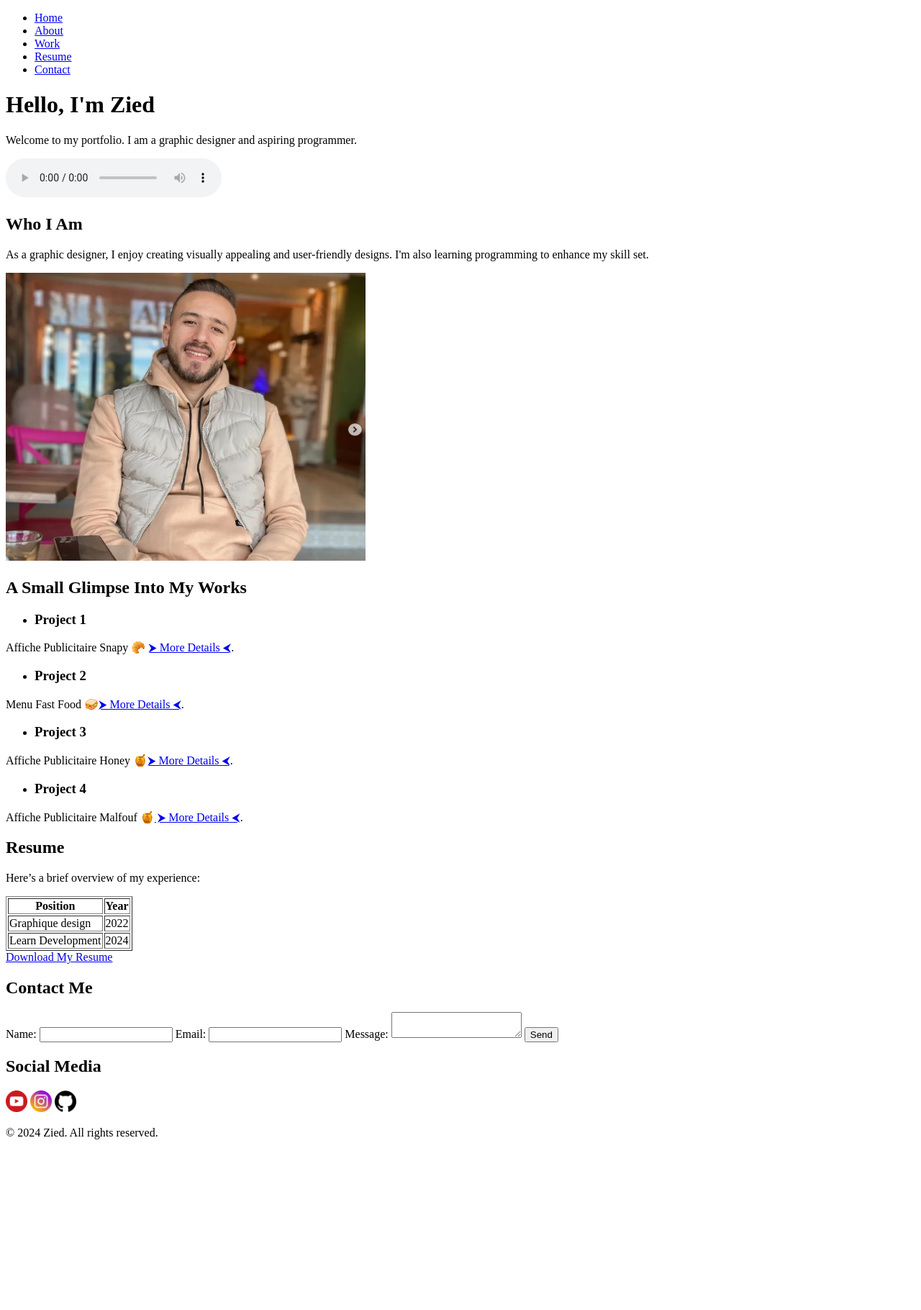
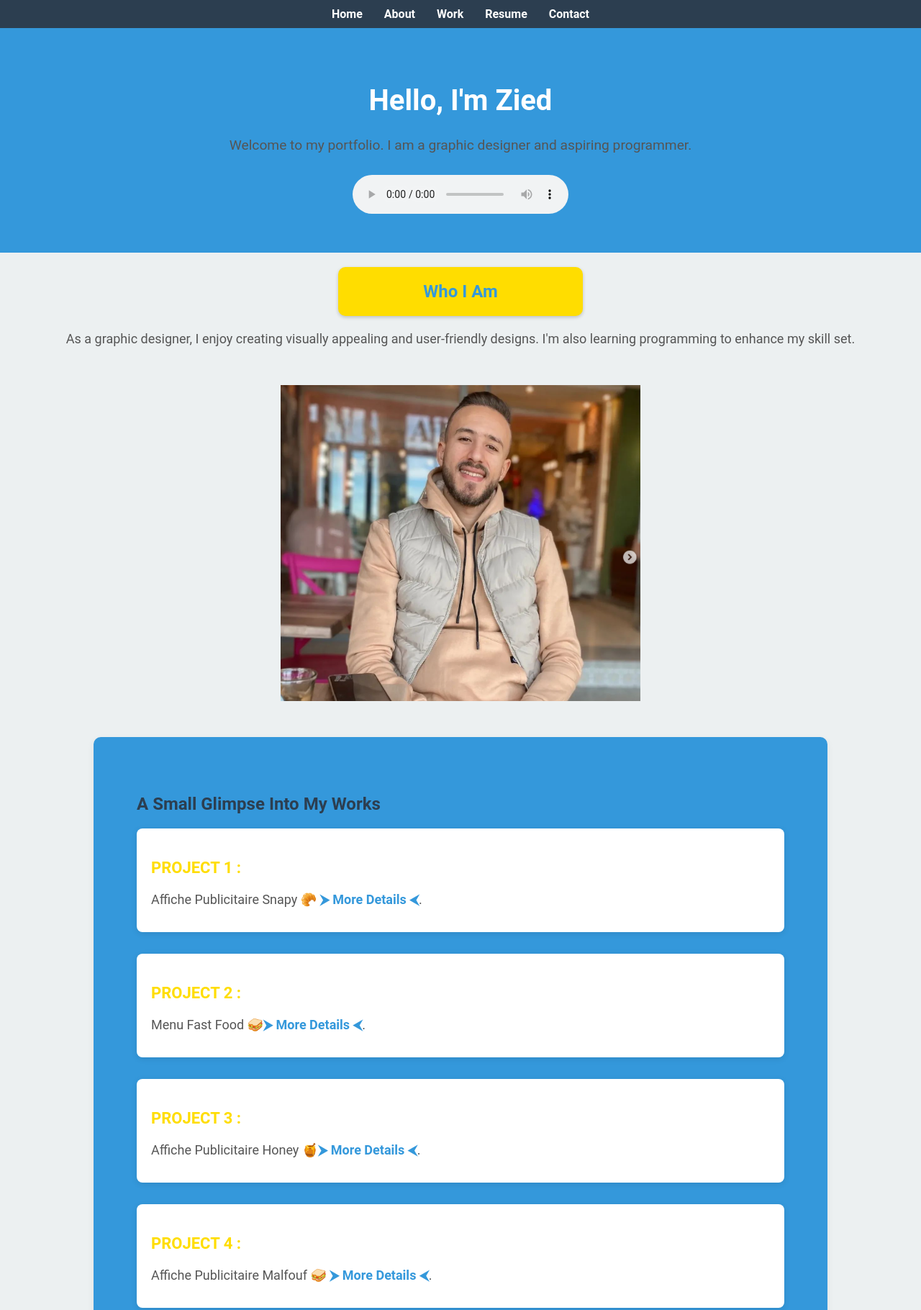
Before and after one commit to zied-mb/Projet-html-1, a plain HTML site: page index.html in a window 1280 px wide. Shown: the top 1820 px of the page at 72% size. Before the commit the page ends 1599 px from the top, so only its background shows below. Drawn offline with Linux system fonts and the light colour scheme.

Commit message:
CSS project

```diff
--- a/index.html
+++ b/index.html
@@ -2,75 +2,66 @@
 
 <head>
     <title>My Portfolio</title>
+    <link rel="stylesheet" href="styles.css">
+
 </head>
 
 <body>
 
     <!-- navbar -->
 
-    <nav>
+    <nav class="navbar">
         <ul>
-            <li><a href="#home">Home</a></li>
-            <li><a href="#about">About</a></li>
-            <li><a href="#work">Work</a></li>
-            <li><a href="#resume">Resume</a></li>
-            <li><a href="#contact">Contact</a></li>
+            <li class="home"><a href="#home">Home</a></li>
+            <li class="about"><a href="#about">About</a></li>
+            <li class="work"><a href="#work">Work</a></li>
+            <li class="resume"><a href="#resume">Resume</a></li>
+            <li class="contact"><a href="#contact">Contact</a></li>
         </ul>
     </nav>
 
     <!-- Home Section -->
-    <header id="home">
-        <h1>Hello, I'm Zied</h1>
-        <p>Welcome to my portfolio. I am a graphic designer and aspiring programmer.</p>
-        <audio controls>
+    <header id="home" class="header">
+        <h1 class="Hello">Hello, I'm Zied</h1>
+        <p class="Welcome">Welcome to my portfolio. I am a graphic designer and aspiring programmer.</p>
+        <audio controls class="motivation">
             <source src="GET UP.mp3">
         </audio>
     </header>
 
     <!-- About Section -->
     <section id="about">
-        <h2>Who I Am</h2>
-        <p>As a graphic designer, I enjoy creating visually appealing and user-friendly designs. I'm also learning
+        <h2 class="who_iam">Who I Am</h2>
+        <p class="P_im">As a graphic designer, I enjoy creating visually appealing and user-friendly designs. I'm also
+            learning
             programming to enhance my skill set.</p>
-        <img src="zied mb.png" alt="A picture of me" height="400" width="500" />
+        <img class="picture_zied" src="zied mb.png" alt="A picture of me" height="400" width="500" />
 
         <!-- Replace with your image file -->
     </section>
 
     <!-- Work Section -->
     <section id="work">
-        <h2>A Small Glimpse Into My Works</h2>
+        <h2 class="mywork">A Small Glimpse Into My Works</h2>
         <article>
-            <ul>
-                <li>
-                    <h3>Project 1</h3>
-                </li>
-            </ul>
-            <p>Affiche Publicitaire Snapy 🥐 <a href="affiche publicitaire snapy.png">⮞ More Details ⮜</a>.</p>
+            <h3 class="Project1">Project 1 : </h3>
+            <p class="P_snapy">Affiche Publicitaire Snapy 🥐 <a class="affiche_snapy"
+                    href="affiche publicitaire snapy.png">⮞ More Details ⮜</a>.</p>
         </article>
         <article>
-            <ul>
-                <li>
-                    <h3>Project 2</h3>
-                </li>
-            </ul>
-            <p> Menu Fast Food 🥪<a href="Menu fast food.png">⮞ More Details ⮜</a>.</p>
+            <h3 class="Project2">Project 2 : </h3>
+            <p class="P_fast_food"> Menu Fast Food 🥪<a class="affiche_fast_food" href="Menu fast food.png">⮞ More
+                    Details ⮜</a>.</p>
         </article>
         <article>
-            <ul>
-                <li>
-                    <h3>Project 3</h3>
-                </li>
-            </ul>
-            <p>Affiche Publicitaire Honey 🍯<a href="affiche publicitaire Honey.png">⮞ More Details ⮜</a>.</p>
+            <h3 class="Project3">Project 3 : </h3>
+            <p class="P_honey">Affiche Publicitaire Honey 🍯<a class="affiche_honey"
+                    href="affiche publicitaire Honey.png">⮞ More Details ⮜</a>.</p>
         </article>
         <article>
-            <ul>
-                <li>
-                    <h3>Project 4</h3>
-                </li>
-            </ul>
-            <p>Affiche Publicitaire Malfouf 🍯<a href="affiche publicitaire Malfouf.png"> ⮞ More Details ⮜</a>.</p>
+            <h3 class="Project4">Project 4 : </h3>
+            <p class="P_malfouf">Affiche Publicitaire Malfouf 🥪 <a class="affiche_malfouf"
+                    href="affiche publicitaire Malfouf.png"> ⮞ More Details ⮜</a>.</p>
         </article>
 
 
@@ -78,13 +69,14 @@
 
     <!-- Resume Section -->
     <section id="resume">
-        <h2>Resume</h2>
-        <p>Here’s a brief overview of my experience:</p>
+        <h2 class="Resumeh2">Resume</h2>
+
+        <p id="my_exp">Here's a brief overview of my experience :</p>
         <table border="1">
             <thead>
                 <tr>
-                    <th>Position</th>
-                    <th>Year</th>
+                    <th class="Position">Position</th>
+                    <th class="Year">Year</th>
                 </tr>
             </thead>
             <tbody>
@@ -99,7 +91,7 @@
                 </tr>
             </tbody>
         </table>
-        <a href="your-resume.pdf" download>Download My Resume</a>
+        <a class="download" href="your-resume.pdf" download>Download My Resume</a>
     </section>
 
     <!-- Contact Section -->
@@ -121,7 +113,7 @@
 
     <!-- Footer -->
     <footer>
-        <h2>Social Media</h2>
+        <h2 id="Social media">Social Media</h2>
 
         <a href="https://www.youtube.com/@zied_vision"><img src="logo youtube.webp" height="30" width="30"></a>
 
--- /dev/null
+++ b/styles.css
@@ -0,0 +1,397 @@
+body {
+  font-family: "Roboto", sans-serif;
+  margin: 0;
+  padding: 0;
+  background-color: #ecf0f1;
+}
+
+header {
+  background: #3498db;
+  color: white;
+  text-align: center;
+  padding: 50px 20px;
+  margin-bottom: 20px;
+}
+header .Hello {
+  font-size: 2.5rem;
+}
+header .Welcome {
+  font-size: 1.2rem;
+}
+header .motivation {
+  margin-top: 20px;
+}
+
+.navbar {
+  background-color: #2c3e50;
+  padding: 10px;
+}
+.navbar ul {
+  list-style: none;
+  padding: 0;
+  display: flex;
+  justify-content: center;
+  margin: 0;
+}
+.navbar ul li {
+  margin: 0 15px;
+}
+.navbar ul li a {
+  color: white;
+  text-decoration: none;
+  font-weight: bold;
+}
+.navbar ul li a:hover {
+  text-decoration: underline;
+}
+
+section #work {
+  padding: 20px;
+  max-width: 1000;
+  margin: 20px 0;
+  background: white;
+  border-radius: 5px;
+  box-shadow: 0 2px 5px rgba(0, 0, 0, 0.1);
+}
+section h2 {
+  color: #2c3e50;
+}
+section p {
+  line-height: 1.6;
+}
+section img {
+  max-width: 100%;
+  height: auto;
+}
+section table {
+  width: 100%;
+  border-collapse: collapse;
+}
+section table th,
+section table td {
+  padding: 10px;
+  border: 1px solid #2c3e50;
+}
+
+section table tr {
+
+  text-align: center;
+}
+
+.who_iam {
+  background-color: rgb(255, 221, 0);
+  color: #3498db;
+  padding: 20px;
+  text-align: center;
+  border-radius: 10px;
+  margin: 0 auto;
+  max-width: 300px;
+  box-shadow: 0 2px 5px rgba(0, 0, 0, 0.2);
+}
+
+.P_im {
+  text-align: center;
+}
+
+.picture_zied {
+  margin: 50px auto;
+  display: block;
+}
+
+
+/* Section styling */
+#work {
+  background-color: #3498db;
+  padding: 60px;
+  max-width: 900px;
+  margin: 20px auto;
+  border-radius: 10px;
+  box-shadow: 0 4px 12px rgba(0, 0, 0, 0.05);
+}
+
+#mywork {
+  font-family: 'Arial', sans-serif;
+  text-align: center;
+  font-size: 30px;
+  color: #333;
+  margin-bottom: 50px;
+  text-transform: uppercase;
+  letter-spacing: 2px;
+}
+
+/* Styling each article (project) */
+article {
+  margin-bottom: 30px;
+  padding: 20px;
+  background-color: #ffffff;
+  border-radius: 8px;
+  box-shadow: 0 2px 8px rgba(0, 0, 0, 0.1);
+  transition: transform 0.3s ease, box-shadow 0.3s ease;
+}
+
+article:hover {
+  transform: translateY(-5px);
+  box-shadow: 0 4px 16px rgba(0, 0, 0, 0.1);
+}
+
+/* Project title styling */
+h3 {
+  font-size: 22px;
+  color: rgb(255, 221, 0);
+  margin-bottom: 15px;
+  text-transform: uppercase;
+}
+
+/* Paragraph styling */
+p {
+  font-size: 18px;
+  color: #555;
+  margin-bottom: 10px;
+}
+
+/* Link styling */
+a {
+  color: #3498db;
+  text-decoration: none;
+  font-weight: bold;
+  transition: color 0.3s ease;
+}
+
+a:hover {
+  color: #0056b3;
+  text-decoration: underline;
+}
+
+/* Responsive Design */
+@media (max-width: 768px) {
+  #work {
+      padding: 30px;
+  }
+
+  #mywork {
+      font-size: 24px;
+  }
+
+  h3 {
+      font-size: 20px;
+  }
+
+  p {
+      font-size: 16px;
+  }
+}
+
+
+
+/* Section styling */
+#resume {
+  background-color: #3498db;
+  padding: 50px;
+  max-width: 800px;
+  margin: 20px auto;
+  border-radius: 10px;
+  box-shadow: 0 4px 12px rgba(0, 0, 0, 0.1);
+}
+
+.Resumeh2 {
+  font-family: 'Arial', sans-serif;
+  text-align: center;
+  font-size: 28px;
+  color: #333;
+  margin-bottom: 20px;
+}
+
+.resume p {
+  text-align: center;
+  font-size: 18px;
+  color: rgb(131, 129, 129);
+  margin-bottom: 40px;
+}
+
+/* Table styling */
+table {
+  width: 100%;
+  border-collapse: collapse;
+  margin-bottom: 30px;
+}
+
+table th,
+table td {
+  text-align: center;
+  padding: 12px 15px;
+  font-size: 16px;
+  border: 1px solid #ddd;
+}
+
+table th {
+  background-color: rgb(255, 221, 0);
+  color: white;
+  text-transform: uppercase;
+  font-weight: 600;
+}
+
+table td {
+  background-color: #fff;
+  color: #333;
+}
+
+.Position, .Year {
+  width: 50%;
+}
+
+/* Link styling for resume download */
+.download {
+  display: inline-block;
+  font-size: 18px;
+  color: #3498db;
+  background-color: rgb(255, 221, 0);
+  padding: 12px 30px;
+  border-radius: 50px;
+  text-decoration: none;
+  text-align: center;
+  transition: background-color 0.3s ease, transform 0.3s ease;
+}
+
+.download:hover {
+  background-color: rgb(255, 221, 0);
+  transform: translateY(-2px);
+}
+
+/* Responsive design */
+@media (max-width: 768px) {
+  resume {
+      padding: 30px;
+  }
+
+  .Resumeh2 {
+      font-size: 24px;
+  }
+
+  table th, table td {
+      font-size: 14px;
+      padding: 10px;
+  }
+
+  .download {
+      font-size: 16px;
+  }
+}
+
+
+/* Section styling */
+#contact {
+  background-color: #3498db;
+  padding: 60px;
+  max-width: 500px;
+  margin: 20px auto;
+  border: 2px solid #eaeaea;
+  border-radius: 8px;
+  box-shadow: 0px 0px 20px rgba(0, 0, 0, 0.05);
+}
+
+.contact h2 {
+  text-align: center;
+  font-family: 'Verdana', sans-serif;
+  font-size: 28px;
+  color: #ffffff;
+  margin-bottom: 40px;
+}
+
+/* Form layout and styling */
+form {
+  display: grid;
+  grid-template-columns: 1fr;
+  grid-gap: 20px;
+}
+
+label {
+  font-size: 15px;
+  font-weight: 400;
+  color: #ffffff;
+  margin-bottom: 5px;
+}
+
+input[type="text"],
+input[type="email"],
+textarea {
+  font-size: 16px;
+  padding: 15px;
+  border: 1px solid #ddd;
+  border-radius: 6px;
+  background-color: #fafafa;
+  transition: all 0.3s ease;
+  width: 100%;
+  box-sizing: border-box;
+}
+
+input[type="text"]:focus,
+input[type="email"]:focus,
+textarea:focus {
+  border-color: rgb(255, 221, 0);
+  background-color: #fff;
+  outline: none;
+}
+
+/* Button styling */
+button[type="submit"] {
+  font-size: 18px;
+  font-weight: 400;
+  padding: 14px;
+  border: none;
+  border-radius: 50px;
+  color: #fff;
+  background-color: rgb(255, 221, 0);
+  cursor: pointer;
+  text-transform: uppercase;
+  letter-spacing: 1px;
+  transition: background-color 0.3s ease, transform 0.3s ease;
+}
+
+button[type="submit"]:hover {
+  background-color: rgb(220, 191, 0);
+  transform: scale(1.05);
+}
+
+/* Textarea styling */
+textarea {
+  height: 160px;
+  resize: none;
+}
+
+/* Responsive design */
+@media (max-width: 768px) {
+  #contact {
+      padding: 40px;
+  }
+
+  button[type="submit"] {
+      font-size: 16px;
+      padding: 12px;
+  }
+}
+
+
+
+
+.Position {
+
+  color: #3498db;
+}
+
+.Year{
+
+  color: #3498db;
+}
+footer {
+  text-align: center;
+  padding: 20px;
+  background-color: #2c3e50;
+  color: white;
+}
+footer a {
+  margin: 0 10px;
+  color: white;
+}
+footer p {
+  margin-top: 10px;
+}/*# sourceMappingURL=styles.css.map */
```
